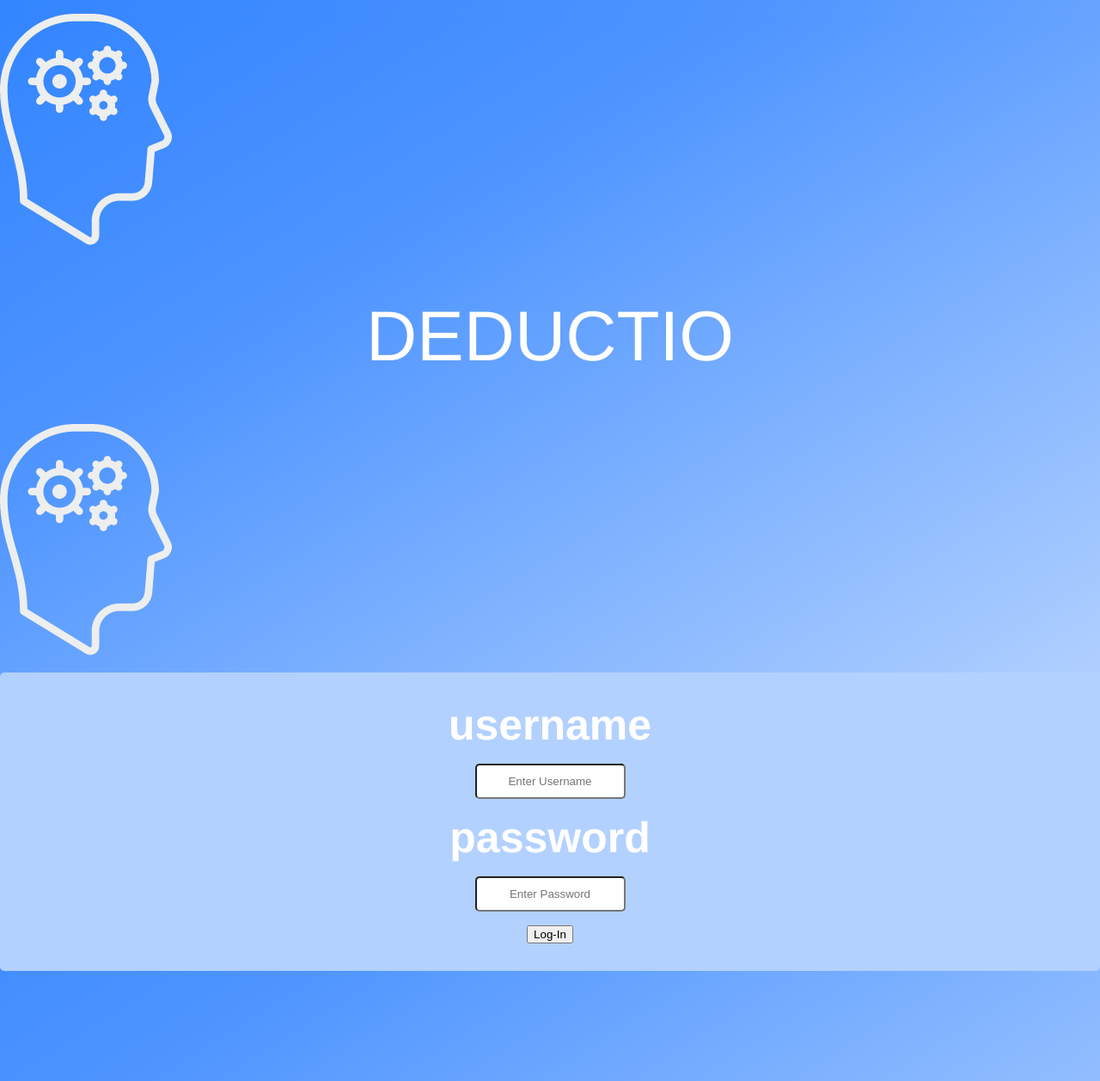
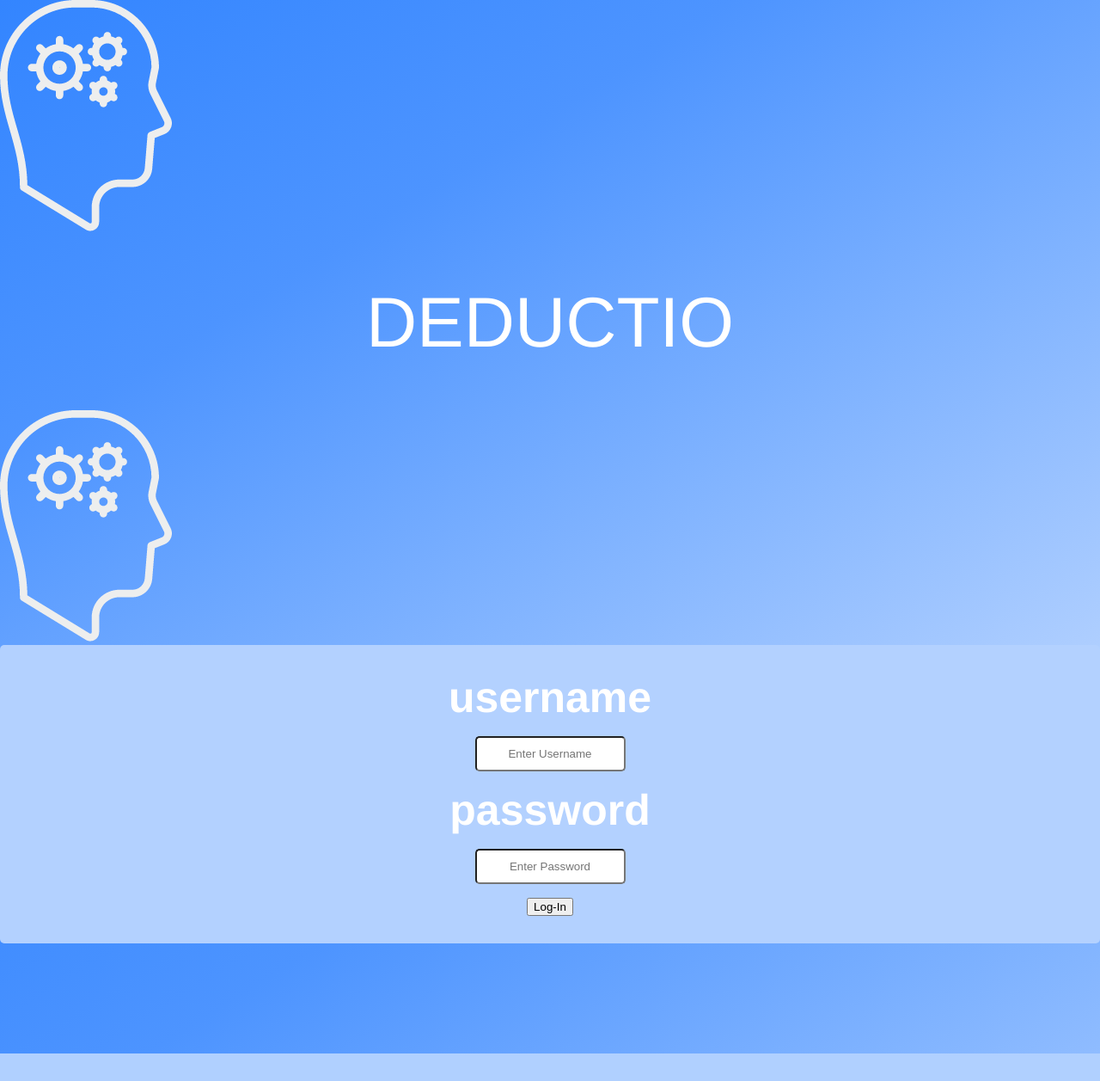
Before and after one commit to jackierose/Deductio-with-php-1480451880677, a PHP site: page / in a window 1280 px wide. Shown: the whole page at 86% size. After the commit the page ends 1225 px from the top, so only its background shows below. Run offline with PHP 8.4, Linux system fonts and the light colour scheme; some web fonts are replaced.

Commit message:
different connect method
Trying different connect method
Trying to align images

```diff
--- a/connective.php
+++ b/connective.php
@@ -5,7 +5,7 @@ define('DB_USER','b272612f8dfd45');
 define('DB_PASSWORD','2c9bc5a5');
 define('DB_DATABASE', 'Deductio-Database');
 
-$con=mysql_connect(DB_HOST,DB_USER,DB_PASSWORD,DB_DATABASE) or die("Failed to connect to MySQL: " . mysql_error());
+$con=mysqli_connect(DB_HOST,DB_USER,DB_PASSWORD,DB_DATABASE) or die("Failed to connect to MySQL: " . mysql_error());
 
 session_start();
 
@@ -14,7 +14,6 @@ function SignIn() {
     $ID = $_POST['uname'];
     $Password = $_POST['pwd'];
     $sql = "select * from user_table where user_name = '$ID' and password_id = '$Password'";
-
     echo $_POST['uname'];
   }
 }
--- a/index.php
+++ b/index.php
@@ -8,11 +8,17 @@
 
 <body>
 	<table>
-		<p>
-			<img class = "logoLeft" alt = "logo image" src='../images/brainy.png'>
-      <h1 id = "deductioTitle">DEDUCTIO</h1>
-			<img class = "logoRight" alt = "logo image" src='../images/brainy.png'>
-		</p>
+		<div id="container" style="white-space:nowrap">
+			<div id="image1" style="display:inline;">
+				<img src="../images/brainy.png"/>
+			</div>
+			<div id="texts" style="display:inline; white-space:nowrap;">
+        <h1 id = "deductioTitle">DEDUCTIO</h1>
+    </div>
+		<div id="image1" style="display:inline;">
+			<img src="../images/brainy.png"/>
+		</div>
+		</div>
 
       <form method = "POST" action="connective.php">
       <div class="loginContainer">
```
